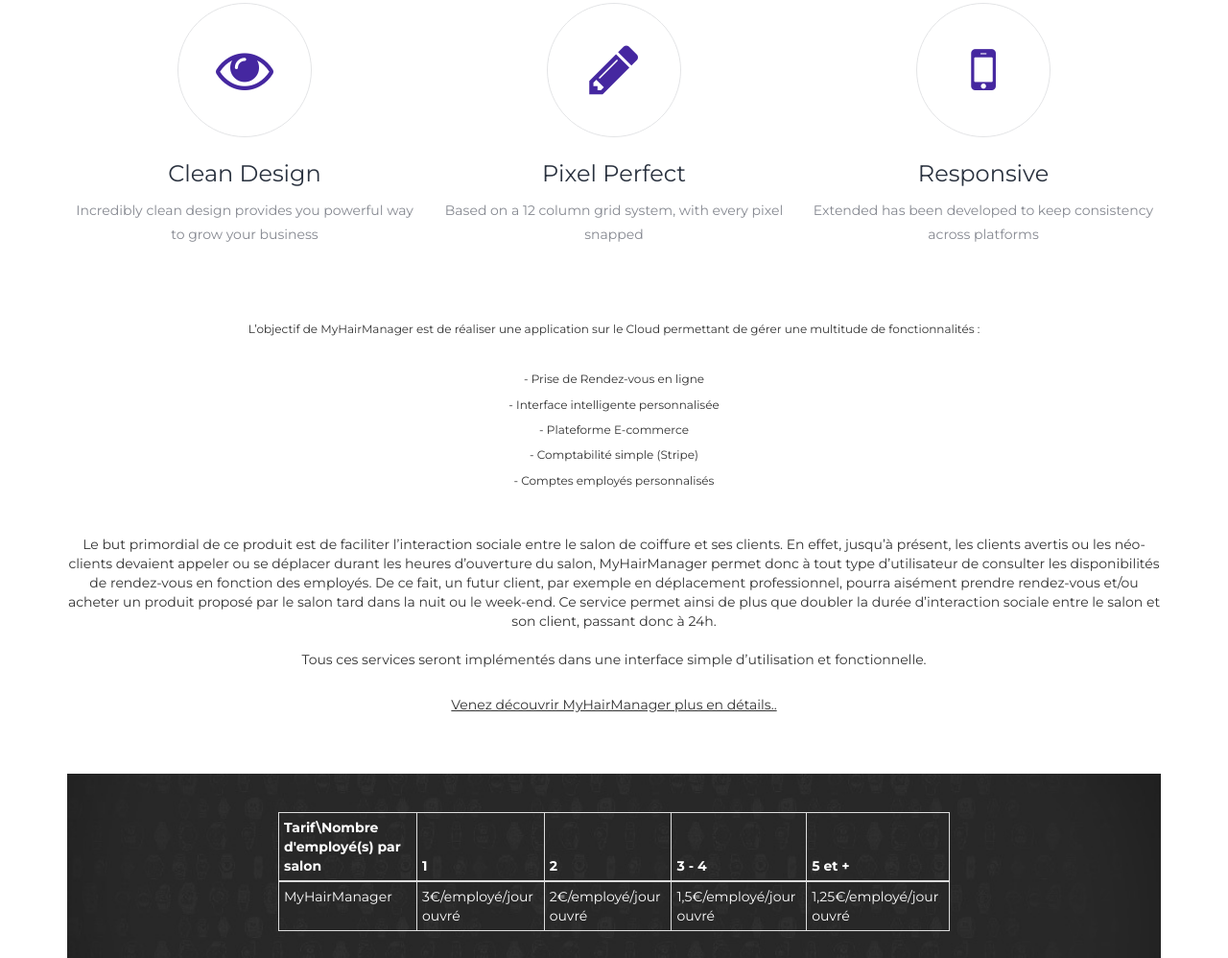
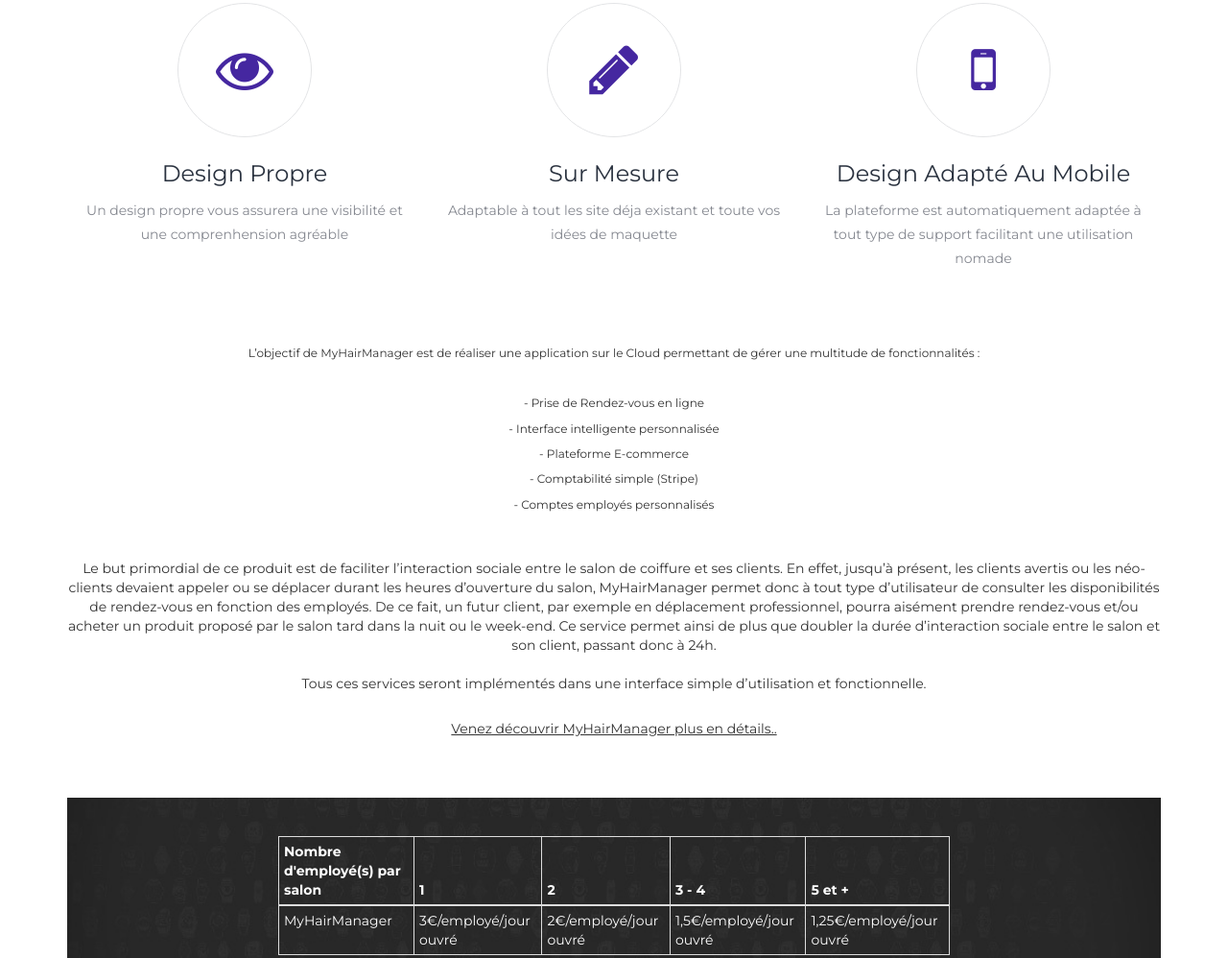
Before and after one commit to alexismoreau/morman, a plain HTML site: page index.html in a window 1280 px wide. Shown: the part 269-1267 px from the top of the page at 96% size. Drawn offline with Linux system fonts and the light colour scheme; a script that the page names is missing.

Commit message:
description des bulles

```diff
--- a/index.html
+++ b/index.html
@@ -74,24 +74,24 @@
                                         <div class="col-md-4 animated" data-devanime="fadeIn" data-devanime-delay="0.6s">
                                             <div class="services-post">
                                                 <a class="services-icon" href="#"><i class="fa fa-eye"></i></a>
-                                                <h2>Clean Design</h2>
-                                                <p>Incredibly clean design provides you powerful way to grow your business</p>
+                                                <h2>Design Propre</h2>
+                                                <p>Un design propre vous assurera une visibilité et une comprenhension agréable </p>
                                             </div>
                                         </div>
 
                                         <div class="col-md-4 animated" data-devanime="fadeIn" data-devanime-delay="0.6s">
                                             <div class="services-post">
                                                 <a class="services-icon" href="#"><i class="fa fa-pencil"></i></a>
-                                                <h2>Pixel Perfect</h2>
-                                                <p>Based on a 12 column grid system, with every pixel snapped</p>
+                                                <h2>Sur Mesure</h2>
+                                                <p>Adaptable à tout les site déja existant et toute vos idées de maquette</p>
                                             </div>
                                         </div>
 
                                         <div class="col-md-4 animated" data-devanime="fadeIn" data-devanime-delay="0.6s">
                                             <div class="services-post">
                                                 <a class="services-icon" href="#"><i class="fa fa-mobile"></i></a>
-                                                <h2>Responsive</h2>
-                                                <p>Extended has been developed to keep consistency across platforms</p>
+                                                <h2>Design Adapté Au Mobile</h2>
+                                                <p>La plateforme est automatiquement adaptée à tout type de support facilitant une utilisation nomade</p>
                                             </div>
                                         </div>
 
@@ -120,7 +120,7 @@
                                         <table class="table table-bordered table-condensed table-body-center" >
                                         <thead>
                                             <tr>
-                                                <th>Tarif\Nombre d'employé(s) par salon</th>
+                                                <th>Nombre d'employé(s) par salon</th>
                                                 <th>1</th>
                                                 <th>2</th>
                                                 <th>3 - 4</th>
@@ -129,7 +129,7 @@
                                         </thead>
                                         <tbody>
                                             <tr>
-                                                    <td data-title="Tarif en €\Nombre d'employé(s) par salon">MyHairManager</td>
+                                                    <td data-title="Nombre d'employé(s) par salon">MyHairManager</td>
                                                 <td data-title="1">3€/employé/jour ouvré</td>
                                                 <td data-title="2">2€/employé/jour ouvré</td>
                                                 <td data-title="3 - 4">1,5€/employé/jour ouvré</td>
```
